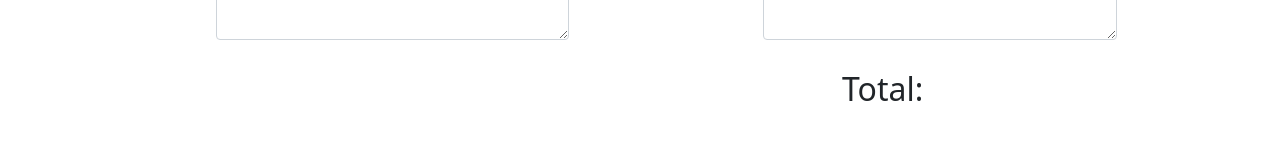
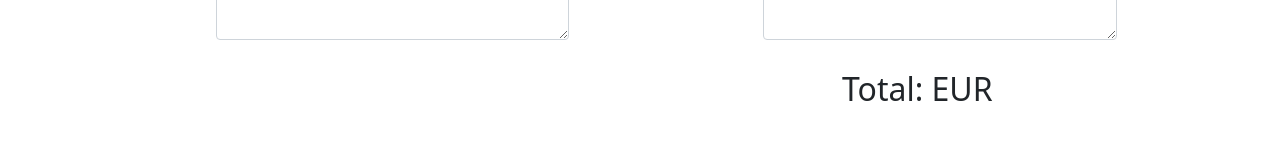
Before and after one commit to Anastasia1207/lesson-24, a React (Create React App) app: page /adress in a window 1280 px wide. Shown: the part 565-725 px from the top of the page. Built offline with nearby package versions, Linux system fonts and the light colour scheme.

Commit message:
Upd delete button

```diff
--- a/src/Components/Adress.js
+++ b/src/Components/Adress.js
@@ -77,7 +77,7 @@ function Adress() {
                 <div className="col-sm-8">
                 </div>
           <div className="col-md-2">
-              <h2 >Total:</h2>
+              <h2 >Total: {} EUR</h2>
           </div>
           </div>
 
--- a/src/Components/Cart.js
+++ b/src/Components/Cart.js
@@ -15,12 +15,13 @@ function Cart() {
     const [total1, setTotal1] = useState(9.99);
     const [total2, setTotal2] = useState(12.75);
     const [total3, setTotal3] = useState(20.01);
-    const [total] = useState(product1 + product2 + product3);
+    const [total] = useState(total1 + total2 + total3);
 
 
     const inputValue = (event) => {
+        console.log('test')
         const inputValue = event.target.value;
-        setProduct1(product1 * inputValue);
+        setTotal1(total1 * inputValue);
     }
 
     const removeProduct = (event) => {
@@ -93,7 +94,7 @@ function Cart() {
                             </td>
                             <td style={{ paddingTop: "40px", textAlign: "center"}}>{product1} EUR</td>
                             <td style={{ paddingTop: "40px", textAlign: "center"}}>{total1} EUR</td>
-                            <td><button type="button" style={{ padding: "38%"}} class="btn" onClick={removeProduct}>&#128465;</button></td>
+                            <td><button type="button" style={{ padding: "38%"}} class="btn" onChange={removeProduct}>&#128465;</button></td>
                         </tr>
                         <tr className="productCart">
                             <td><div className="row">
```
